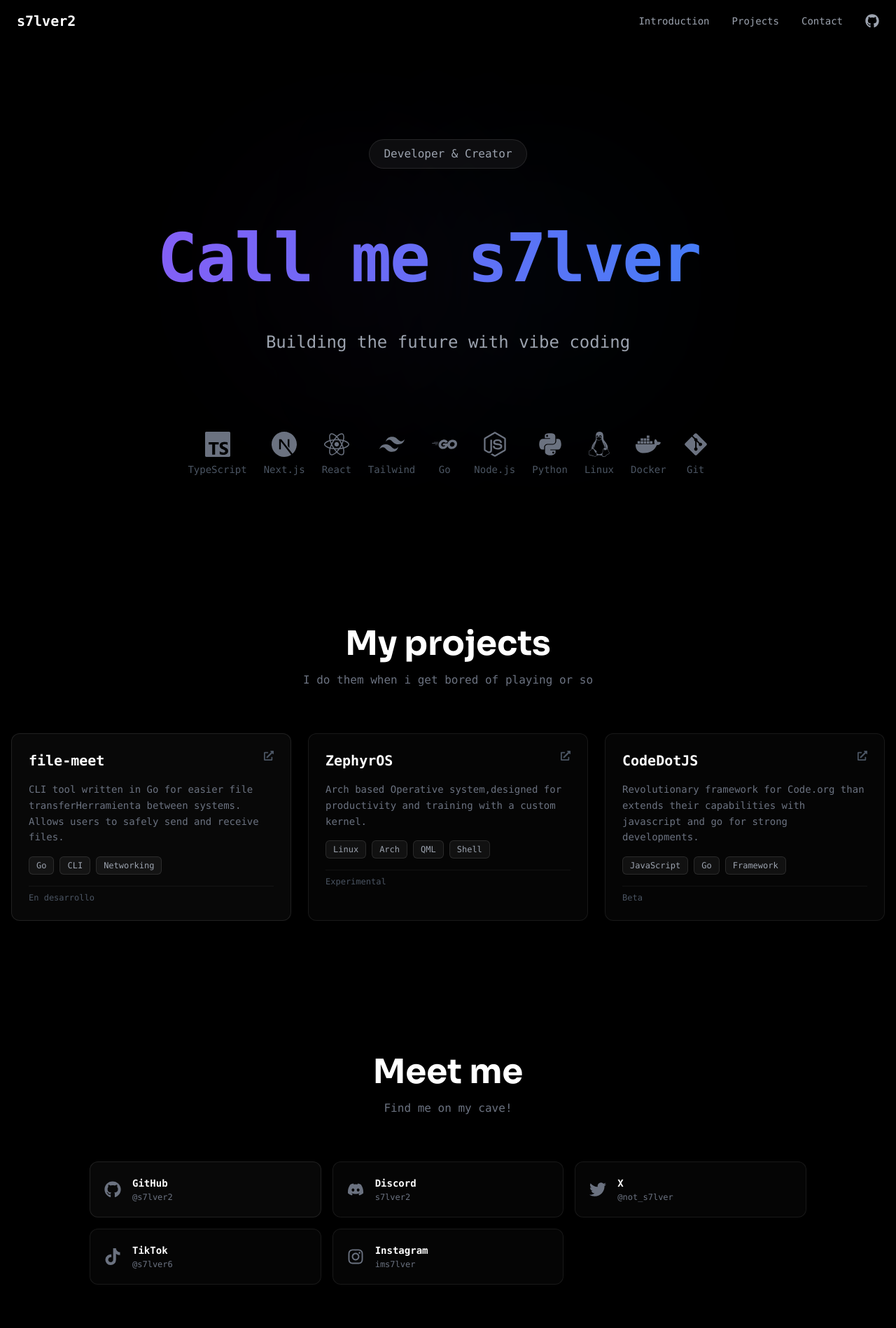
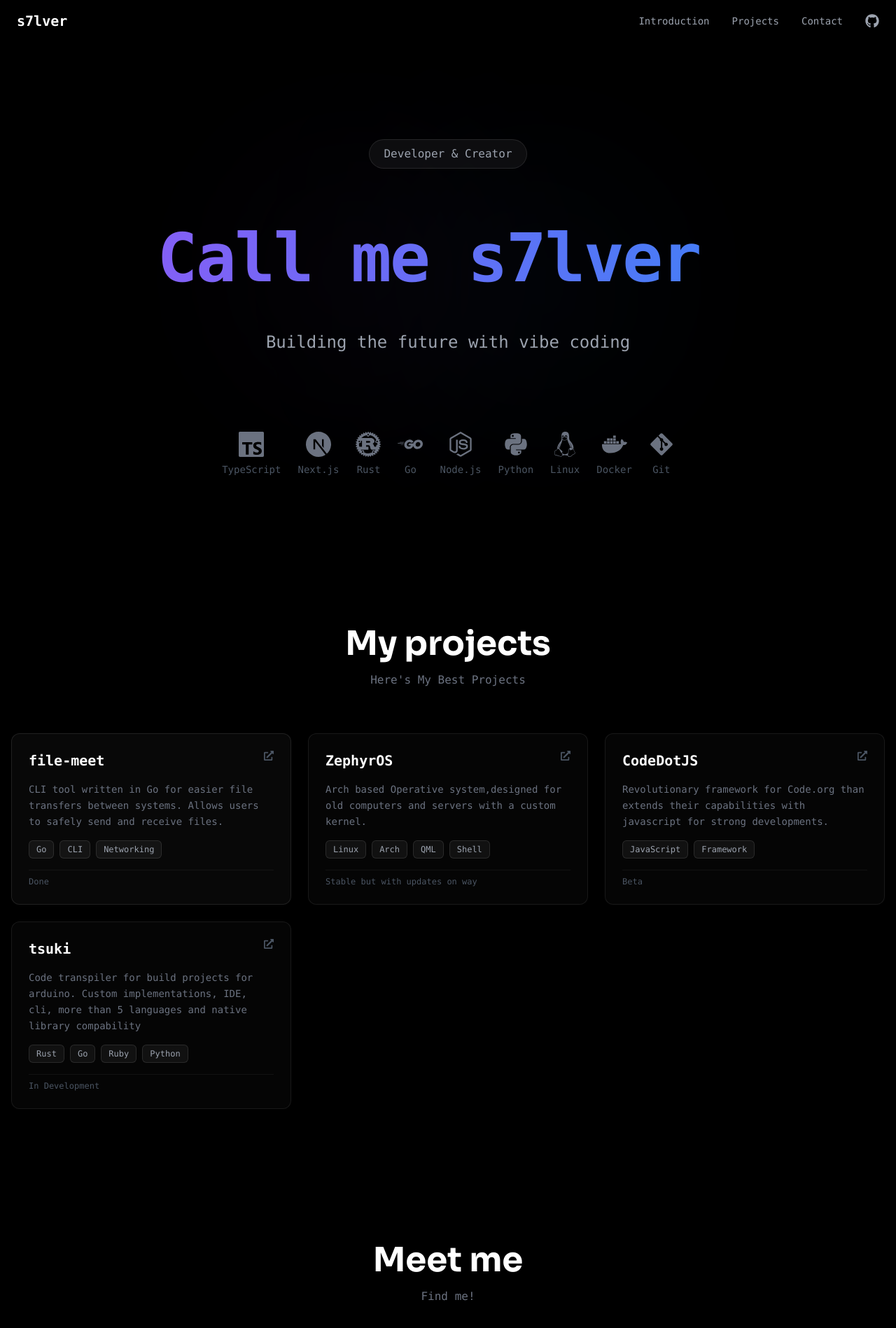
Before and after one commit to s7lver2/s7lver2, a Next.js app in the folder webpage/: page / in a window 1280 px wide. Shown: the top 1898 px of the page at 70% size. Built offline with nearby package versions, Linux system fonts and the light colour scheme.

Commit message:
webpage upadte with small adjustments and a new project

```diff
--- a/webpage/app/layout.tsx
+++ b/webpage/app/layout.tsx
@@ -13,8 +13,8 @@ const sora = Sora({
 });
 
 export const metadata: Metadata = {
-  title: "s7lver2 - Developer Portfolio",
-  description: "Portfolio de proyectos y tecnologías",
+  title: "s7lver - Developer Portfolio",
+  description: "S7lver Personal Portfolio",
 };
 
 export default function RootLayout({
--- a/webpage/app/page.tsx
+++ b/webpage/app/page.tsx
@@ -5,7 +5,7 @@ import {
   FaEnvelope, FaReact, FaNodeJs, FaPython, FaDocker, FaGitAlt, FaExternalLinkAlt
 } from 'react-icons/fa';
 import {
-  SiTypescript, SiNextdotjs, SiTailwindcss, SiGo, SiLinux
+  SiTypescript, SiNextdotjs, SiGo, SiLinux, SiRust
 } from 'react-icons/si';
 
 // ── Nuevas constantes para las frases ────────────────────────────────
@@ -110,8 +110,7 @@ export default function Home() {
   const technologies = [
     { icon: <SiTypescript />, name: 'TypeScript' },
     { icon: <SiNextdotjs />, name: 'Next.js' },
-    { icon: <FaReact />, name: 'React' },
-    { icon: <SiTailwindcss />, name: 'Tailwind' },
+    { icon: <SiRust />, name: 'Rust' },
     { icon: <SiGo />, name: 'Go' },
     { icon: <FaNodeJs />, name: 'Node.js' },
     { icon: <FaPython />, name: 'Python' },
@@ -123,24 +122,31 @@ export default function Home() {
   const projects = [
     {
       title: 'file-meet',
-      description: 'CLI tool written in Go for easier file transferHerramienta between systems. Allows users to safely send and receive files.',
+      description: 'CLI tool written in Go for easier file transfers between systems. Allows users to safely send and receive files.',
       tech: ['Go', 'CLI', 'Networking'],
       link: 'https://github.com/s7lver2/file-meet',
-      status: 'En desarrollo'
+      status: 'Done'
     },
     {
       title: 'ZephyrOS',
-      description: 'Arch based Operative system,designed for productivity and training with a custom kernel.',
+      description: 'Arch based Operative system,designed for old computers and servers with a custom kernel.',
       tech: ['Linux', 'Arch', 'QML', 'Shell'],
       link: 'https://github.com/s7lver2/ZephyrOS',
-      status: 'Experimental'
+      status: 'Stable but with updates on way'
     },
     {
       title: 'CodeDotJS',
-      description: 'Revolutionary framework for Code.org than extends their capabilities with javascript and go for strong developments.',
-      tech: ['JavaScript', 'Go', 'Framework'],
-      link: 'https://github.com/s7lver2/CodeDotJS',
+      description: 'Revolutionary framework for Code.org than extends their capabilities with javascript for strong developments.',
+      tech: ['JavaScript',  'Framework'],
+      link: 'https://CodeDotjs.vercel.app',
       status: 'Beta'
+    },
+    {
+      title: 'tsuki',
+      description: 'Code transpiler for build projects for arduino. Custom implementations, IDE, cli, more than 5 languages and native library compability',
+      tech: ['Rust',  'Go', 'Ruby', 'Python'],
+      link: 'https://github.com/s7lver2/tsuki',
+      status: 'In Development'
     }
   ];
 
@@ -168,8 +174,9 @@ export default function Home() {
         <div className="container mx-auto px-6 py-4">
           <div className="flex items-center justify-between">
             <div className="text-xl font-bold group cursor-pointer">
-              <span className="text-white group-hover:text-gradient transition-all duration-300">s7lver</span>
-              <span className="text-white group-hover:text-gradient transition-all duration-300">2</span>
+              <span className="text-white group-hover:text-gradient transition-all duration-300">s</span>
+              <span className="text-purple group-hover:text-gradient transition-all duration-300">7</span>
+              <span className="text-white group-hover:text-gradient transition-all duration-300">lver</span>
             </div>
 
             <div className="hidden md:flex items-center space-x-8">
@@ -258,7 +265,7 @@ export default function Home() {
                 <h2 className="text-4xl md:text-5xl font-bold mb-4 font-[family-name:var(--font-display)]">
                   My projects
                 </h2>
-                <p className="text-gray-500">I do them when i get bored of playing or so</p>
+                <p className="text-gray-500">Here's My Best Projects</p>
               </div>
 
               <div className="grid md:grid-cols-2 lg:grid-cols-3 gap-6">
@@ -308,7 +315,7 @@ export default function Home() {
                 <h2 className="text-4xl md:text-5xl font-bold mb-4 font-[family-name:var(--font-display)]">
                   Meet me
                 </h2>
-                <p className="text-gray-500">Find me on my cave!</p>
+                <p className="text-gray-500">Find me!</p>
               </div>
 
               <div className="grid md:grid-cols-2 lg:grid-cols-3 gap-4 mb-16">
@@ -338,7 +345,7 @@ export default function Home() {
               {/* Contact card */}
               <div className="card-accent p-8 backdrop-blur-xl max-w-2xl mx-auto text-center">
                 <blockquote className="text-xl md:text-2xl text-gray-300 italic mb-6">
-                  "Fuuuck why I got 230 errors on build, it were 0 in dev"
+                  "Are you interested in a more serious talk? Email me"
                 </blockquote>
                 <div className="flex items-center justify-center gap-3 text-gray-400">
                   <FaEnvelope className="text-lg" />
```
